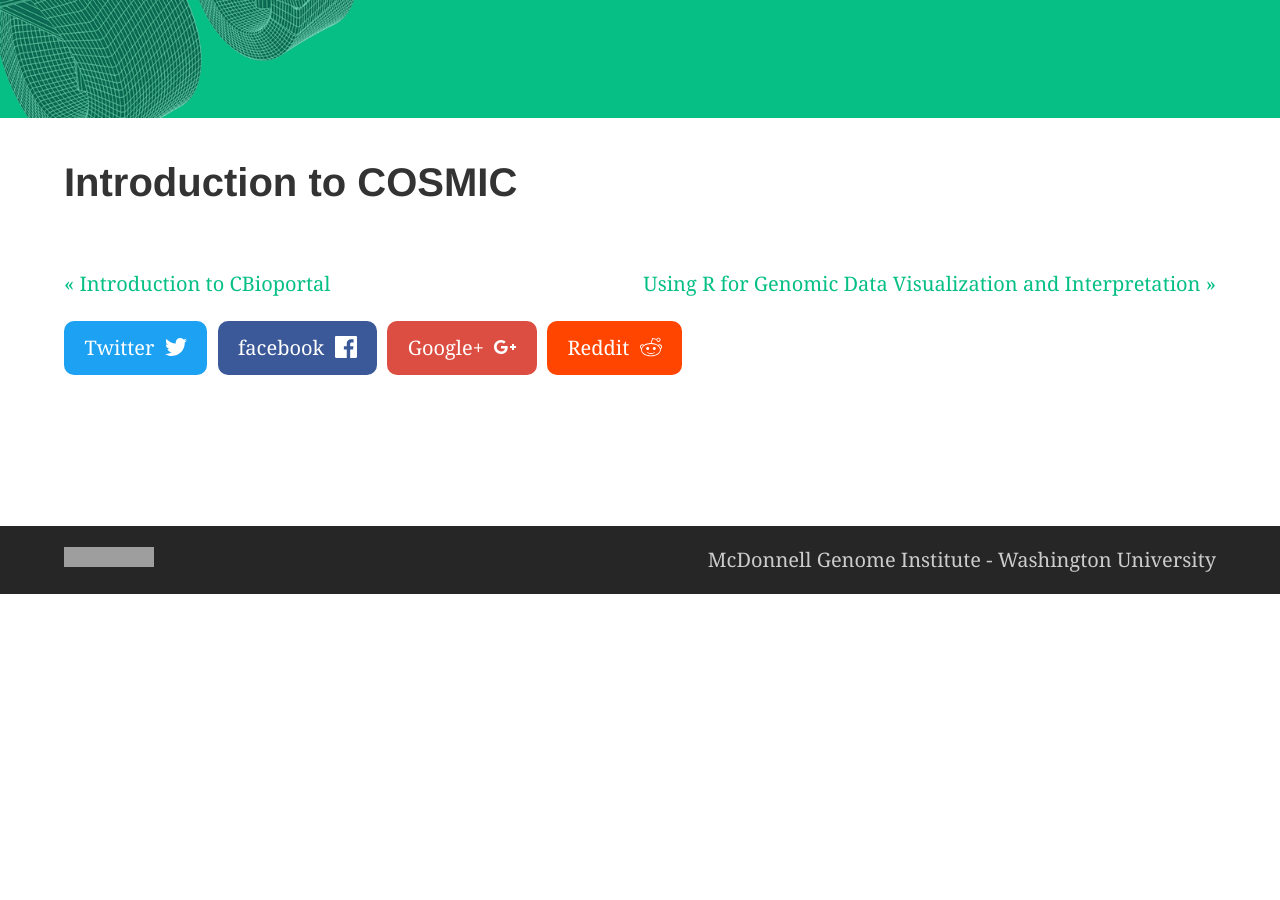
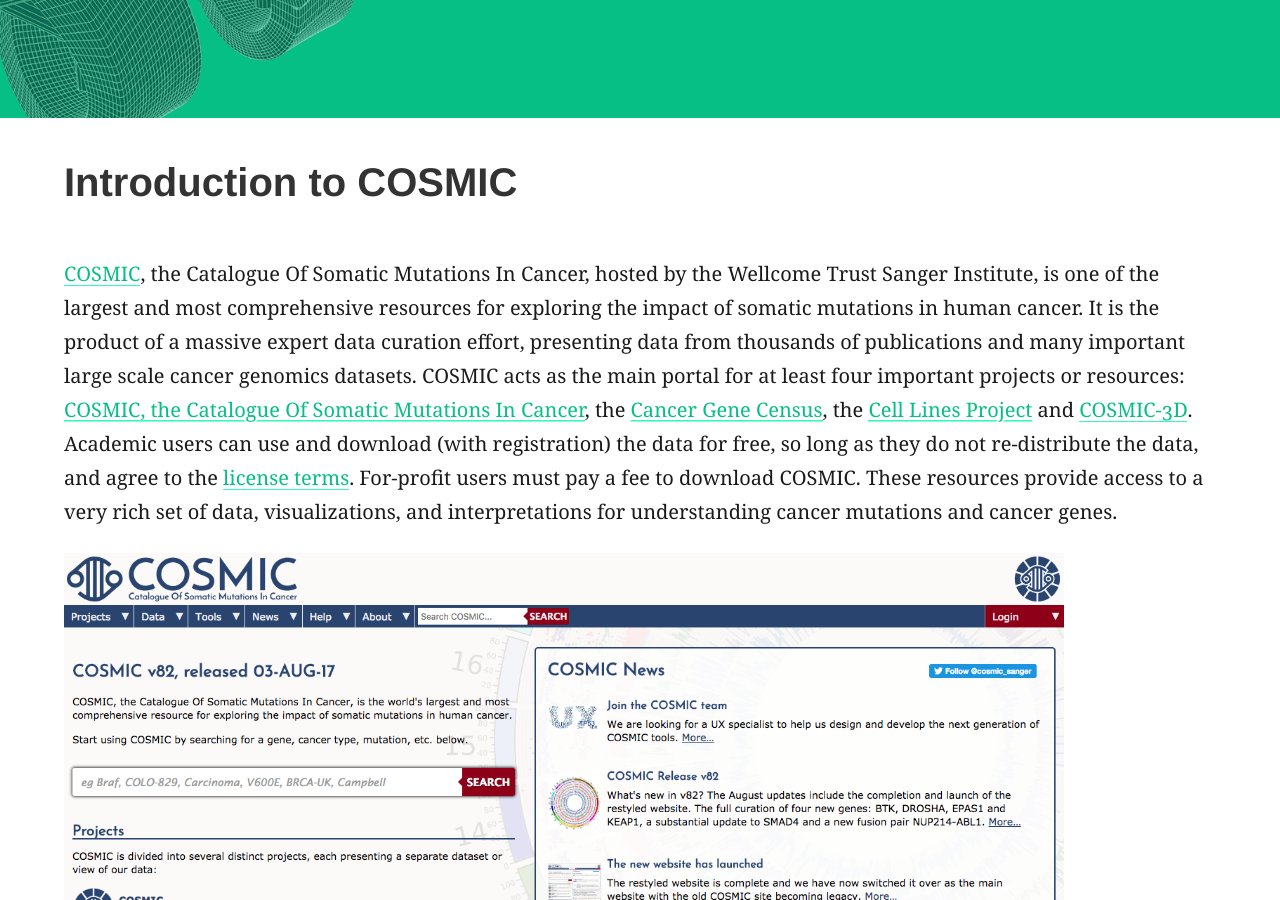
Before and after one commit to griffithlab/genviz.org, a Jekyll site: the page built from _posts/0001-09-01-cosmic.md, in a window 1280 px wide and 900 px high, scrolled down 306 px. Built offline with Jekyll 4.4.1, drawn with Linux system fonts in a browser that asks for light colours; before the commit the page ends 900 px from its top, so only the background shows below that; some of the changed text lies outside the part shown; grey boxes are pictures that could not be loaded.

Commit message:
added beginnings of cosmic module

```diff
--- a/_posts/0001-09-01-cosmic.md
+++ b/_posts/0001-09-01-cosmic.md
@@ -7,3 +7,18 @@ categories:
 feature_image: "assets/genvis-dna-bg_optimized_v1a.png"
 date: 0001-09-01
 ---
+
+[COSMIC](http://cancer.sanger.ac.uk/cosmic), the Catalogue Of Somatic Mutations In Cancer, hosted by the Wellcome Trust Sanger Institute, is one of the largest and most comprehensive resources for exploring the impact of somatic mutations in human cancer. It is the product of a massive expert data curation effort, presenting data from thousands of publications and many important large scale cancer genomics datasets. COSMIC acts as the main portal for at least four important projects or resources: [COSMIC, the Catalogue Of Somatic Mutations In Cancer](http://cancer.sanger.ac.uk/cosmic), the [Cancer Gene Census](http://cancer.sanger.ac.uk/census), the [Cell Lines Project](http://cancer.sanger.ac.uk/cell_lines) and [COSMIC-3D](http://cancer.sanger.ac.uk/cosmic3d/). Academic users can use and download (with registration) the data for free, so long as they do not re-distribute the data, and agree to the [license terms](http://cancer.sanger.ac.uk/cosmic/license). For-profit users must pay a fee to download COSMIC. These resources provide access to a very rich set of data, visualizations, and interpretations for understanding cancer mutations and cancer genes.
+
+{% include figure.html image="/assets/COSMIC/cosmic_home.png" width="1000" %}
+
+### The COSMIC database
+To browse [COSMIC](http://cancer.sanger.ac.uk/cosmic) you can simply navigate to the main page and search for a gene, cancer type, mutation, etc in the search box. To illustrate we will explore the results for BRAF.
+
+### The Cancer Gene Census
+
+The [Cancer Gene Census (CGC)](http://cancer.sanger.ac.uk/census) is an ongoing effort to catalogue those genes for which mutations (somatic or germline) have been causally implicated in cancer. The original census and analysis was published in Nature Reviews Cancer by [Futreal et al. 2004](http://dx.doi.org/10.1038/nrc1299) but it continues to receive regular updates. The CGC is widely regarded as a definitive list of cancer genes (tumor suppressors and oncogenes).
+
+Exercise: Extract a complete list of tumor suppressor genes (TSGs) and oncogenes from the Cancer Gene Census.
+
+### COSMIC-3D
```
Also changed, not shown: assets/COSMIC/cosmic_home.png (added), 1 other file.
